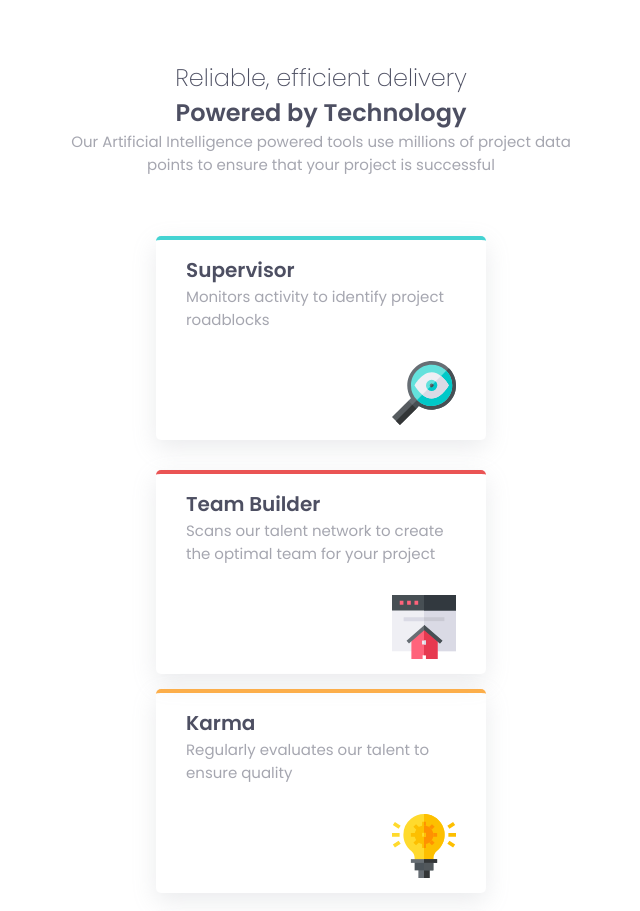
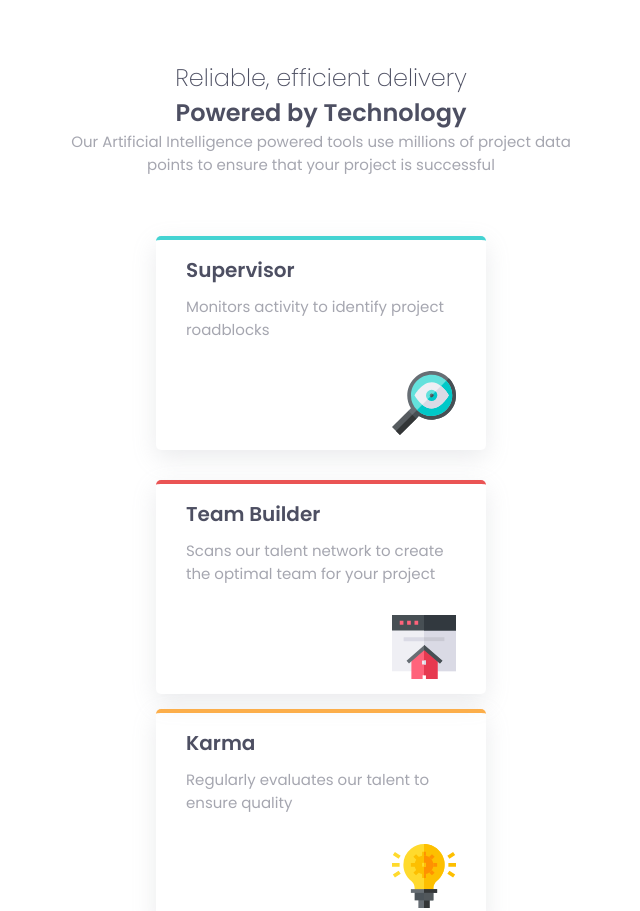
Before and after one commit to LWhills/FourCardFeatureSection, a plain HTML site: page index.html in a window 1280 px wide. Shown: the top 911 px of the page, without its empty margins (319-959 px from the left). Drawn offline with Linux system fonts and the light colour scheme.

Commit message:
Correction center content

```diff
--- a/CSS/style.css
+++ b/CSS/style.css
@@ -10,6 +10,9 @@ body {
   font-family: "Poppins", sans-serif;
   font-weight: 400;
   text-align: center;
+  display: grid;
+  place-items: center;
+  min-height: 100vh;
 }
 
 h1,
@@ -21,6 +24,7 @@ h1 {
 }
 h2 {
   font-size: 1.25rem;
+  margin-bottom: 0.5em;
 }
 .subtitle {
   font-weight: 200;
```
